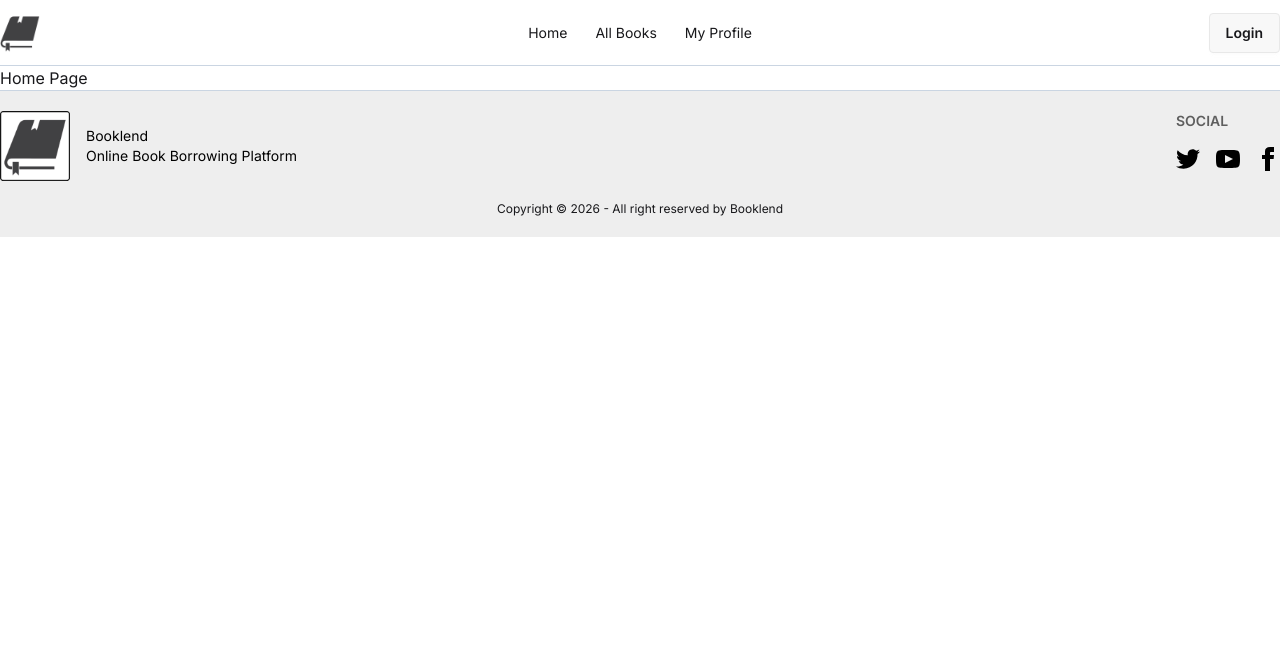
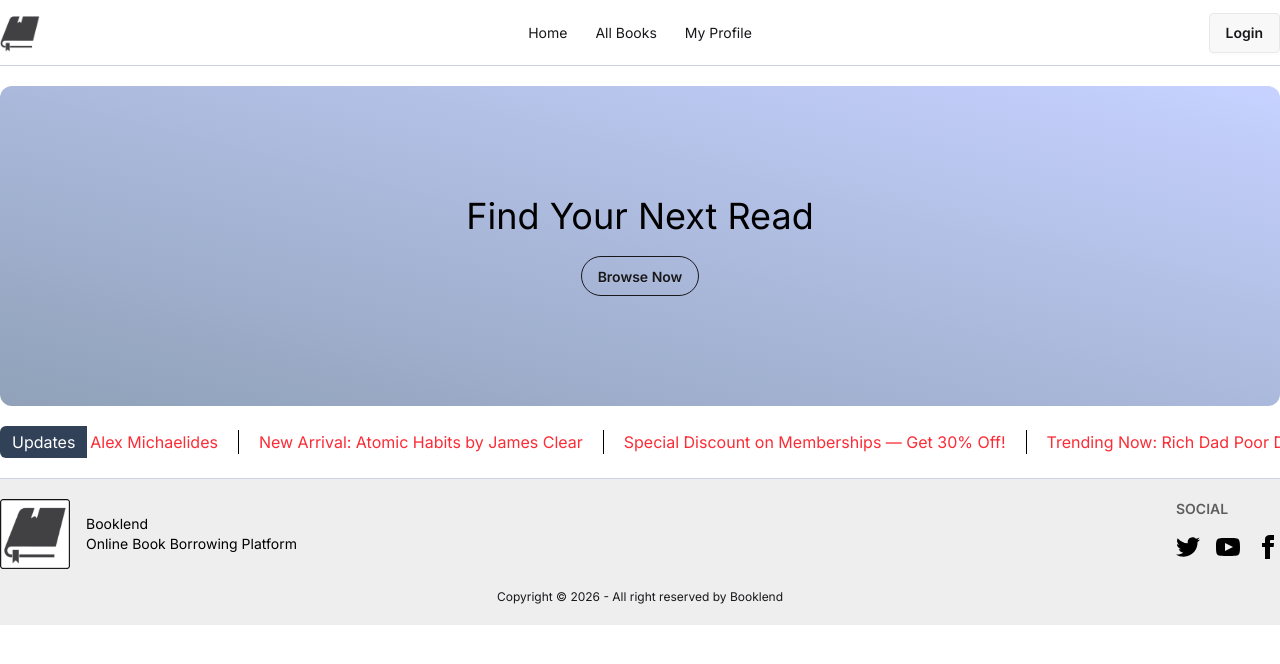
Before and after one commit to tawhidzihad/assignment-008-nextjs-app, a Next.js app: page /home in a window 1280 px wide. Shown: the top 664 px of the page. Built offline with nearby package versions, Linux system fonts and the light colour scheme.

Commit message:
Banner and Marquee section added

```diff
--- a/package.json
+++ b/package.json
@@ -11,7 +11,8 @@
   "dependencies": {
     "next": "16.2.4",
     "react": "19.2.4",
-    "react-dom": "19.2.4"
+    "react-dom": "19.2.4",
+    "react-fast-marquee": "^1.6.5"
   },
   "devDependencies": {
     "@tailwindcss/postcss": "^4",
--- a/src/app/(main)/home/page.jsx
+++ b/src/app/(main)/home/page.jsx
@@ -1,11 +1,13 @@
-import React from 'react';
+import Banner from "@/components/HomePageSection/Banner";
+import MarqueeSection from "@/components/HomePageSection/MarqueeSection";
 
 const HomePage = () => {
-   return (
-      <div>
-         Home Page
-      </div>
-   );
+	return (
+		<>
+			<Banner></Banner>
+			<MarqueeSection></MarqueeSection>
+		</>
+	);
 };
 
 export default HomePage;
--- a/src/app/page.js
+++ b/src/app/page.js
@@ -1,9 +1,9 @@
+import HomePage from "./(main)/home/page";
 
 export default function Home() {
 	return (
-		<div>
-			Mian Page
-
-		</div>
+		<>
+			<HomePage></HomePage>
+		</>
 	);
 }
--- /dev/null
+++ b/src/components/HomePageSection/Banner.jsx
@@ -0,0 +1,23 @@
+import Link from "next/link";
+
+const Banner = () => {
+	return (
+		<div className="px-3 md:px-0">
+			<div className="container mx-auto h-[40vh] my-5 flex justify-center items-center bg-linear-to-bl from-indigo-200 to-slate-400 rounded-xl">
+				<div className="flex flex-col gap-5 text-center">
+					<h1 className="text-2xl md:text-4xl text-black">Find Your Next Read</h1>
+					<div>
+						<Link
+							href={"/all-books"}
+							className="btn btn-outline rounded-full"
+						>
+							Browse Now
+						</Link>
+					</div>
+				</div>
+			</div>
+		</div>
+	);
+};
+
+export default Banner;
--- /dev/null
+++ b/src/components/HomePageSection/MarqueeSection.jsx
@@ -0,0 +1,59 @@
+import Marquee from "react-fast-marquee";
+
+const MarqueeSection = () => {
+	const announcements = [
+		{
+			id: 1,
+			text: "New Arrival: The Silent Patient by Alex Michaelides",
+		},
+		{
+			id: 2,
+			text: "New Arrival: Atomic Habits by James Clear",
+		},
+		{
+			id: 3,
+			text: "Special Discount on Memberships — Get 30% Off!",
+		},
+		{
+			id: 4,
+			text: "Trending Now: Rich Dad Poor Dad by Robert Kiyosaki",
+		},
+		{
+			id: 5,
+			text: "Editor's Pick: The Alchemist by Paulo Coelho",
+		},
+		{
+			id: 6,
+			text: "Limited Time Offer: Borrow 2 Books, Get 1 Free",
+		},
+		{
+			id: 7,
+			text: "New Arrival: Deep Work by Cal Newport",
+		},
+		{
+			id: 8,
+			text: "Popular Choice: Ikigai by Hector Garcia & Francesc Miralles",
+		},
+	];
+
+	return (
+		<div className="container mx-auto pb-5">
+			<div className="flex px-3 md:px-0">
+				<p className="bg-slate-700 px-3 py-1 text-white rounded-l-md">
+					Updates
+				</p>
+				<Marquee pauseOnHover={true}>
+					<ul className="flex justify-center items-center py-1">
+						{announcements.map((item) => (
+							<li key={item.id} className="px-5 border-r text-red-500 border-black">
+								{item.text}
+							</li>
+						))}
+					</ul>
+				</Marquee>
+			</div>
+		</div>
+	);
+};
+
+export default MarqueeSection;
```
Also changed, not shown: 1 other file (tests, documents, lock files or other folders).
